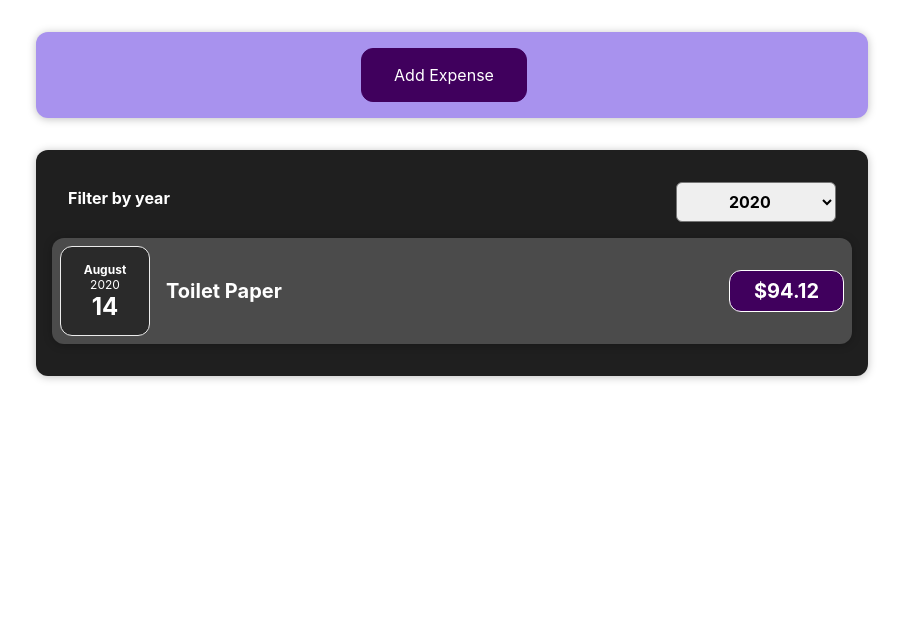
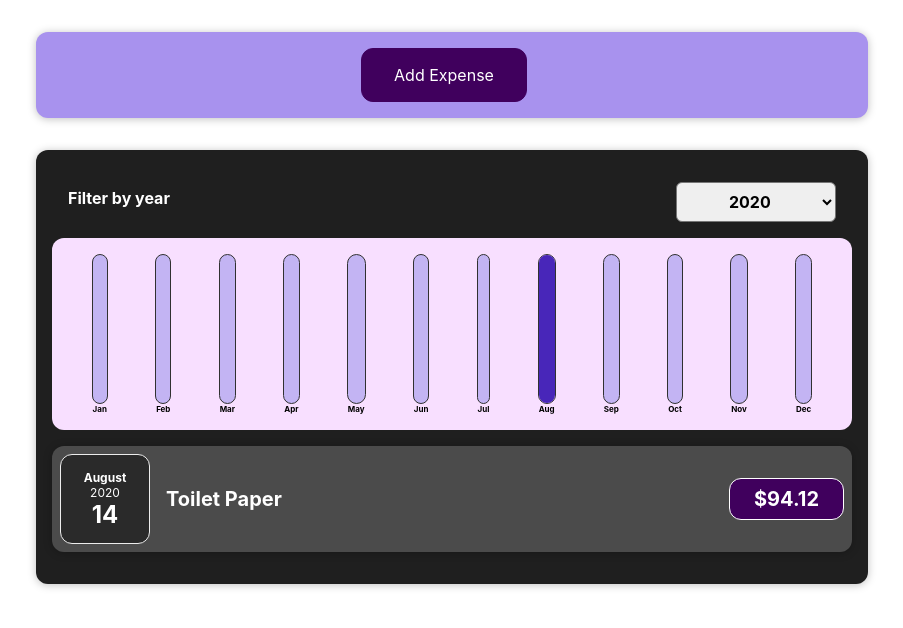
Before and after one commit to omontoy/expenses, a React (Create React App) app: page / in a window 1280 px wide. Shown: the top 628 px of the page, without its empty margins (188-1091 px from the left). Built offline with nearby package versions, Linux system fonts and the light colour scheme.

Commit message:
Add ChartBars to the app

```diff
--- /dev/null
+++ b/src/components/Chart/Chart.css
@@ -0,0 +1,9 @@
+.chart {
+  padding: 1rem;
+  border-radius: 12px;
+  background-color: #f8dfff;
+  text-align: center;
+  display: flex;
+  justify-content: space-around;
+  height: 10rem;
+}
--- /dev/null
+++ b/src/components/Chart/Chart.js
@@ -0,0 +1,22 @@
+import ChartBar from './ChartBar';
+import './Chart.css';
+
+const Chart = (props) => {
+  const dataPointValues = props.dataPoints.map(dataPoint => dataPoint.value);
+  const totalMaximum = Math.max(...dataPointValues);
+
+  return (
+    <div className='chart'>
+      {props.dataPoints.map((dataPoint) => (
+        <ChartBar
+          key={dataPoint.label}
+          value={dataPoint.value}
+          maxValue={totalMaximum}
+          label={dataPoint.label}
+        />
+      ))}
+    </div>
+  );
+};
+
+export default Chart;
--- /dev/null
+++ b/src/components/Chart/ChartBar.css
@@ -0,0 +1,30 @@
+.chart-bar {
+  height: 100%;
+  display: flex;
+  flex-direction: column;
+  align-items: center;
+}
+
+.chart-bar__inner {
+  height: 100%;
+  width: 100%;
+  border: 1px solid #313131;
+  border-radius: 12px;
+  background-color: #c3b4f3;
+  overflow: hidden;
+  display: flex;
+  flex-direction: column;
+  justify-content: flex-end;
+}
+
+.chart-bar__fill {
+  background-color: #4826b9;
+  width: 100%;
+  transition: all 0.3s ease-out;
+}
+
+.chart-bar__label {
+  font-weight: bold;
+  font-size: 0.5rem;
+  text-align: center;
+}
--- /dev/null
+++ b/src/components/Chart/ChartBar.js
@@ -0,0 +1,23 @@
+import "./ChartBar.css";
+
+export const ChartBar = (props) => {
+  let barFillHeight = "0%";
+
+  if (props.maxValue > 0) {
+    barFillHeight = Math.round((props.value / props.maxValue) * 100) + "%";
+  }
+
+  return (
+    <div className="chart-bar">
+      <div className="chart-bar__inner">
+        <div
+          className="chart-bar__fill"
+          style={{ height: barFillHeight }}
+        ></div>
+      </div>
+      <div className="chart-bar__label">{props.label}</div>
+    </div>
+  );
+};
+
+export default ChartBar;
--- a/src/components/Expenses/Expenses.js
+++ b/src/components/Expenses/Expenses.js
@@ -3,6 +3,7 @@
 import ExpensesFilter from "./ExpensesFilter";
 import ExpensesList from "./ExpensesList";
 import "./Expenses.css";
+import ExpensesChart from "./ExpensesChart";
 
 const Expenses = (props) => {
   const [selectedYear, setSelectedYear] = useState("2020");
@@ -22,6 +23,7 @@
           selected={selectedYear}
           onSelectedYear={yearHandler}
         />
+        <ExpensesChart expenses={filteredExpenses} />
         <ExpensesList items={filteredExpenses} />
       </Card>
     </div>
--- /dev/null
+++ b/src/components/Expenses/ExpensesChart.js
@@ -0,0 +1,27 @@
+import Chart from '../Chart/Chart';
+
+const ExpensesChart = (props) => {
+  const chartDataPoints = [
+    { label: 'Jan', value: 0 },
+    { label: 'Feb', value: 0 },
+    { label: 'Mar', value: 0 },
+    { label: 'Apr', value: 0 },
+    { label: 'May', value: 0 },
+    { label: 'Jun', value: 0 },
+    { label: 'Jul', value: 0 },
+    { label: 'Aug', value: 0 },
+    { label: 'Sep', value: 0 },
+    { label: 'Oct', value: 0 },
+    { label: 'Nov', value: 0 },
+    { label: 'Dec', value: 0 },
+  ];
+
+  for (const expense of props.expenses) {
+    const expenseMonth = expense.date.getMonth(); // starting at 0 => January => 0
+    chartDataPoints[expenseMonth].value += expense.amount;
+  }
+
+  return <Chart dataPoints={chartDataPoints} />;
+};
+
+export default ExpensesChart;
--- a/src/components/NewExpense/ExpenseForm.js
+++ b/src/components/NewExpense/ExpenseForm.js
@@ -21,7 +21,7 @@
 
     const newExpenseData = {
       title: enteredTitle,
-      amount: enteredAmount,
+      amount: +enteredAmount,
       date: new Date(enteredDate),
     };
 
```
